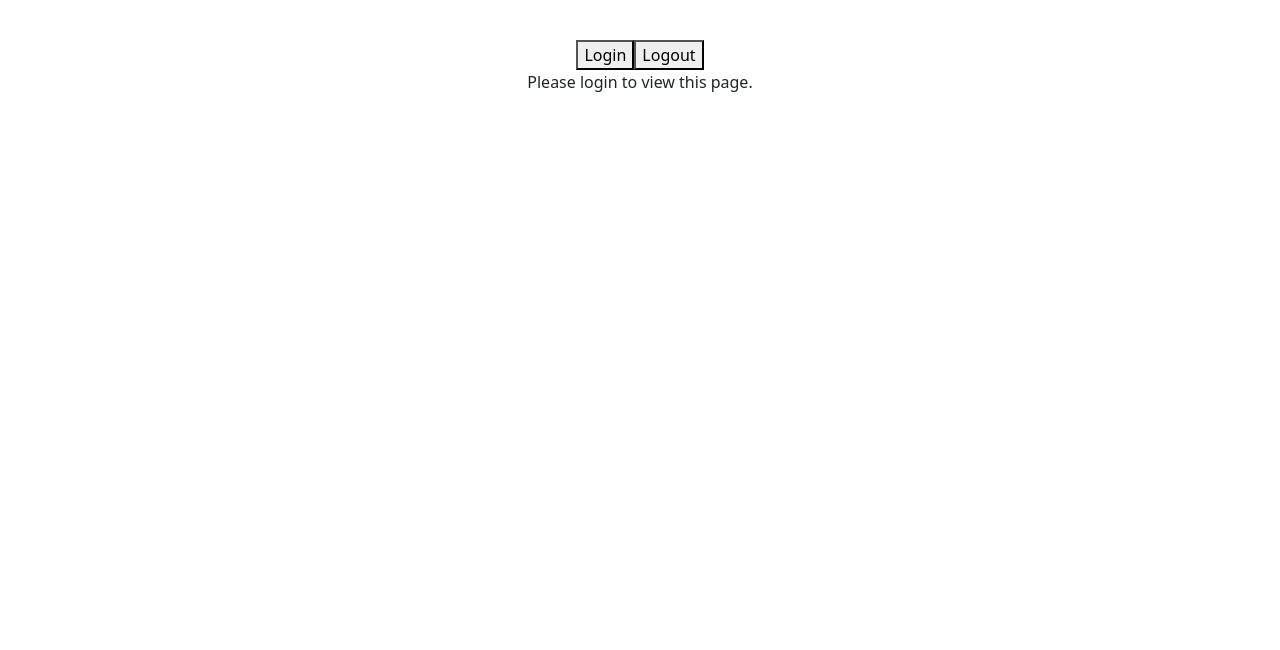
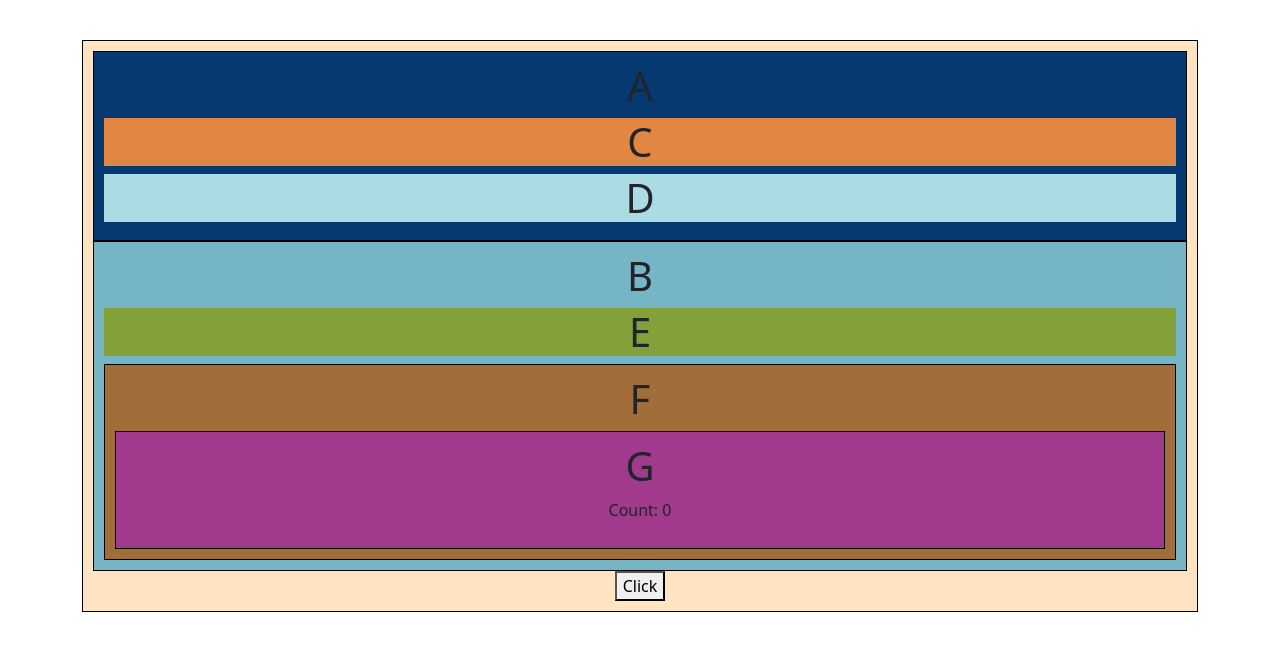
Before and after one commit to merakesh1/app1, a React (Create React App) app: page / in a window 1280 px wide. Shown: the top 650 px of the page. Built offline with nearby package versions, Linux system fonts and the light colour scheme.

Commit message:
propDrilling

```diff
--- a/src/App.js
+++ b/src/App.js
@@ -55,7 +55,7 @@ export default function App() {
   );
 } */
 
-import { useState } from "react";
+/* import { useState } from "react";
 import Profile from "./components/Profile";
 import Authorize from "./components/Authorize";
 
@@ -70,4 +70,18 @@ export default function App() {
       <EnhancedComponent isAuthorized={isAuthorized} username="John Doe" />
     </>
   );
+} */
+
+import { useState } from "react";
+import A from "./components/A";
+import B from "./components/B";
+export default function App() {
+  let [count, setCount] = useState(0);
+  return (
+    <div style={{ border: "1px solid black", padding: "10px", backgroundColor: "bisque" }}>
+      <A />
+      <B count={count} />
+      <button onClick={() => setCount(count + 1)}>Click</button>
+    </div>
+  );
 }
--- /dev/null
+++ b/src/components/A.jsx
@@ -0,0 +1,17 @@
+import C from './C';
+import D from './D';
+export default function A() {
+  return (
+    <div
+      style={{
+        border: '1px solid black',
+        padding: '10px',
+        backgroundColor: '#063970',
+      }}
+    >
+      <h1>A</h1>
+      <C />
+      <D />
+    </div>
+  );
+}
--- /dev/null
+++ b/src/components/B.jsx
@@ -0,0 +1,18 @@
+import E from './E';
+import F from './F';
+
+export default function B(props) {
+  return (
+    <div
+      style={{
+        border: '1px solid black',
+        padding: '10px',
+        backgroundColor: '#76b5c5',
+      }}
+    >
+      <h1>B</h1>
+      <E />
+      <F count={props.count} />
+    </div>
+  );
+}
--- /dev/null
+++ b/src/components/C.jsx
@@ -0,0 +1,7 @@
+export default function C() {
+  return (
+    <div style={{ backgroundColor: '#e28743' }}>
+      <h1>C</h1>
+    </div>
+  );
+}
--- /dev/null
+++ b/src/components/D.jsx
@@ -0,0 +1,7 @@
+export default function D() {
+  return (
+    <div style={{ backgroundColor: '#abdbe3' }}>
+      <h1>D</h1>
+    </div>
+  );
+}
--- /dev/null
+++ b/src/components/E.jsx
@@ -0,0 +1,7 @@
+export default function E() {
+  return (
+    <div style={{ backgroundColor: '#82A139' }}>
+      <h1>E</h1>
+    </div>
+  );
+}
--- /dev/null
+++ b/src/components/F.jsx
@@ -0,0 +1,15 @@
+import G from './G';
+export default function F(props) {
+  return (
+    <div
+      style={{
+        border: '1px solid black',
+        padding: '10px',
+        backgroundColor: '#A16D39',
+      }}
+    >
+      <h1>F</h1>
+      <G count={props.count} />
+    </div>
+  );
+}
--- /dev/null
+++ b/src/components/G.jsx
@@ -0,0 +1,14 @@
+export default function G(props) {
+  return (
+    <div
+      style={{
+        border: '1px solid black',
+        padding: '10px',
+        backgroundColor: '#A1398C',
+      }}
+    >
+      <h1>G</h1>
+      <p>Count: {props.count}</p>
+    </div>
+  );
+}
```
Also changed, not shown: src/components/About.jsx (line endings or trailing spaces).
